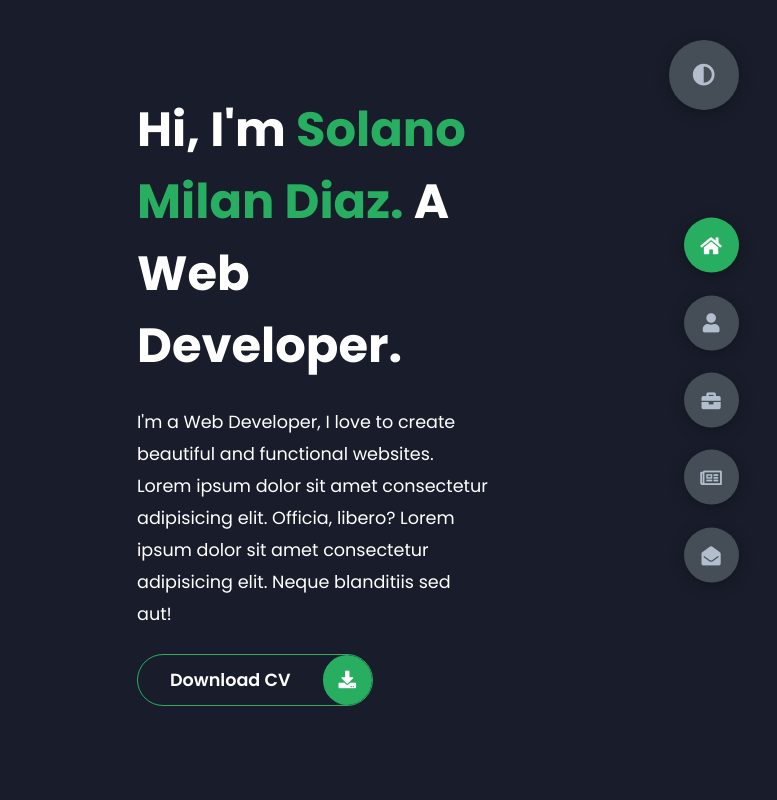
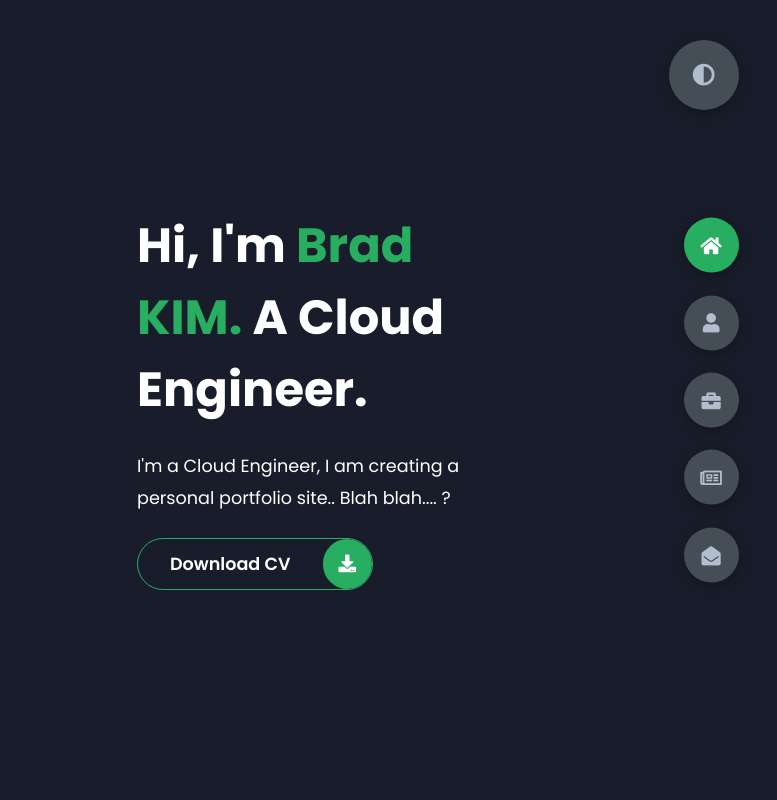
Before and after one commit to kyeongkil/Main, a plain HTML site: page index.html in a window 1280 px wide. Shown: the full height of the page, 503-1280 px from the left. Drawn offline with Linux system fonts and the light colour scheme.

Commit message:
First commit

```diff
--- a/index.html
+++ b/index.html
@@ -22,13 +22,12 @@
             </div>
             <div class="right-header">
                 <h1 class="name">
-                    Hi, I'm <span>Solano Milan Diaz.</span>
-                    A Web Developer.
+                    Hi, I'm <span>Brad KIM.</span>
+                    A Cloud Engineer.
                 </h1>
                 <p>
-                    I'm a Web Developer, I love to create beautiful and functional websites.
-                    Lorem ipsum dolor sit amet consectetur adipisicing elit. Officia, libero?
-                    Lorem ipsum dolor sit amet consectetur adipisicing elit. Neque blanditiis sed aut!
+                    I'm a Cloud Engineer, I am creating a personal portfolio site..
+                    Blah blah.... ?
                 </p>
                 <div class="btn-con">
                     <a href="" class="main-btn">
```
Also changed, not shown: 1 other file.
